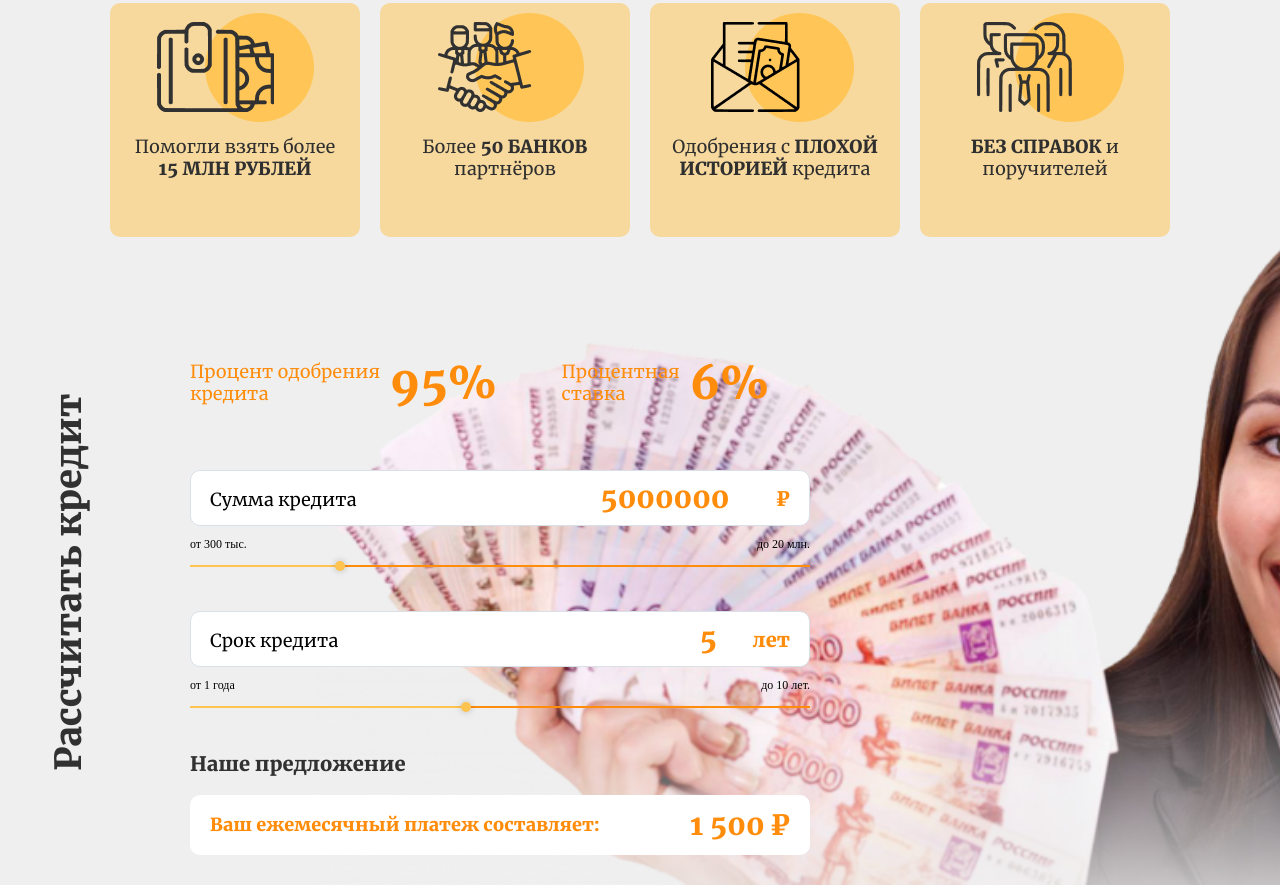
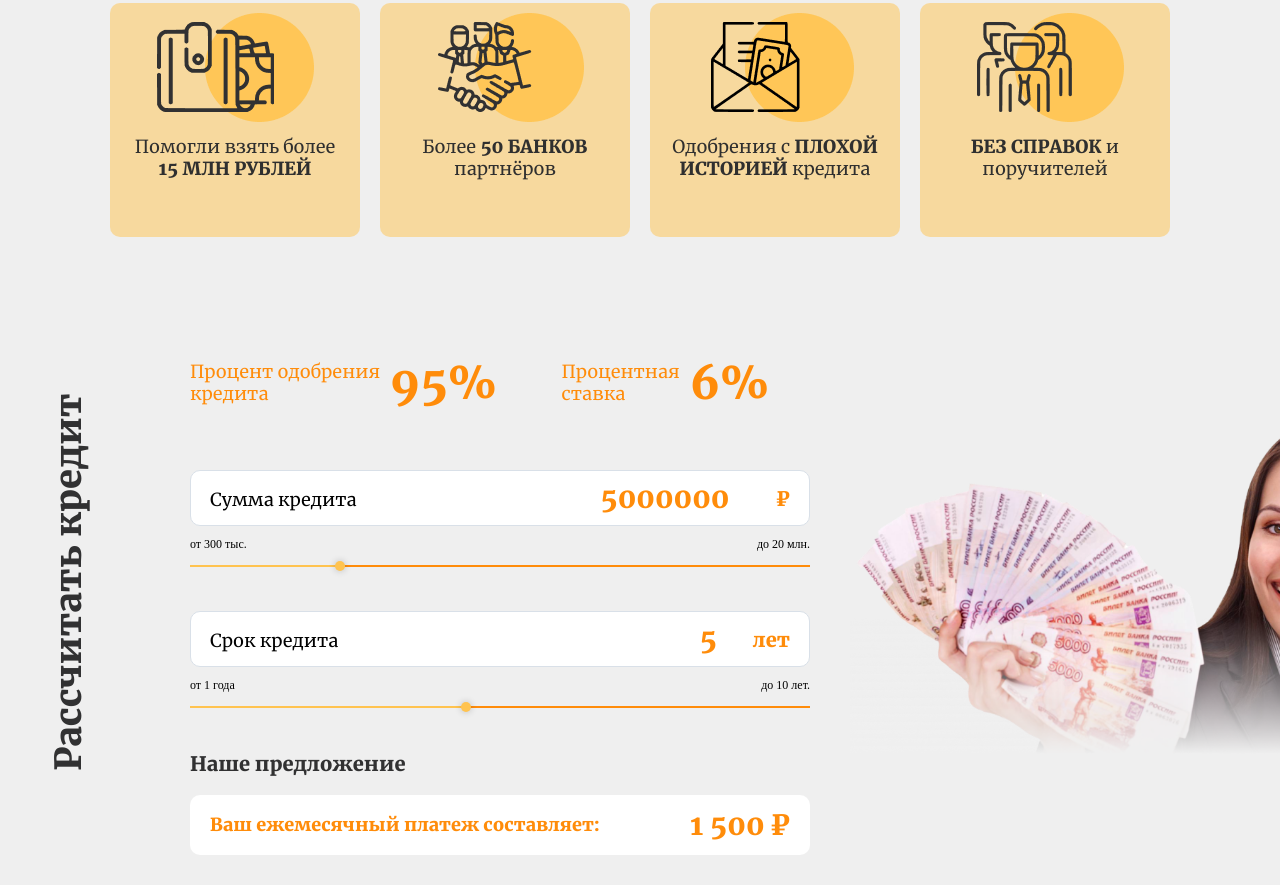
Before and after one commit to barsov-wd/orange, a website: page src/index.html in a window 1280 px wide. Shown: the part 1023-1908 px from the top of the page. Drawn offline with nearby package versions, Linux system fonts and the light colour scheme; files that its build step writes are made by us from their sources; files whose address does not match are found by name; a web font is replaced by a local one.

Commit message:
на проверку

```diff
--- a/src/index.html
+++ b/src/index.html
@@ -186,6 +186,7 @@
     <!-- ./features -->
 
     <section class="calc">
+        <img src="../img/calc/calc-bg.png" alt="calc-bg" class="calc__image-absolute">
         <div class="container">
             <div class="calc__block">
                 <h3 class="calc__title">Рассчитать кредит</h3>
--- a/src/sass/blocks/_calc.scss
+++ b/src/sass/blocks/_calc.scss
@@ -1,8 +1,15 @@
 .calc {
+    position: relative;
     padding-top: 148px;
-    background: #efefef url('../img/calc/calc-bg.png') right -10px top;
+    background-color: #efefef;
     background-size: contain;
     background-repeat: no-repeat;
+    &__image-absolute {
+        position: absolute;
+        right: 0;
+        top: 50%;
+        transform: translateY(-50%);
+    }
     &__block {
         position: relative;
         max-width: 655px;
--- a/src/sass/blocks/_media.scss
+++ b/src/sass/blocks/_media.scss
@@ -172,6 +172,9 @@
         &__block {
             max-width: 635px;
             width: 100%;
+        }
+        &__image-absolute {
+            width: 520px;
         }
     }
     .profit {
@@ -362,6 +365,9 @@
             max-width: 620px;
             width: 100%;
         }
+        &__image-absolute {
+            width: 430px;
+        }
     }
     .profit {
         padding-top: 120px;
@@ -537,6 +543,10 @@
         &__input {
             font-size: 24px;
             line-height: 32px;
+        }
+        &__image-absolute {
+            width: 330px;
+            top: 55%;
         }
     }
     .profit {
@@ -720,6 +730,9 @@
         &__input {
             font-size: 23px;
         }
+        &__image-absolute {
+            display: none;
+        }
     }
     .profit {
         padding-top: 90px;
```
Also changed, not shown: dist/css/style.min.css, dist/index.html.
